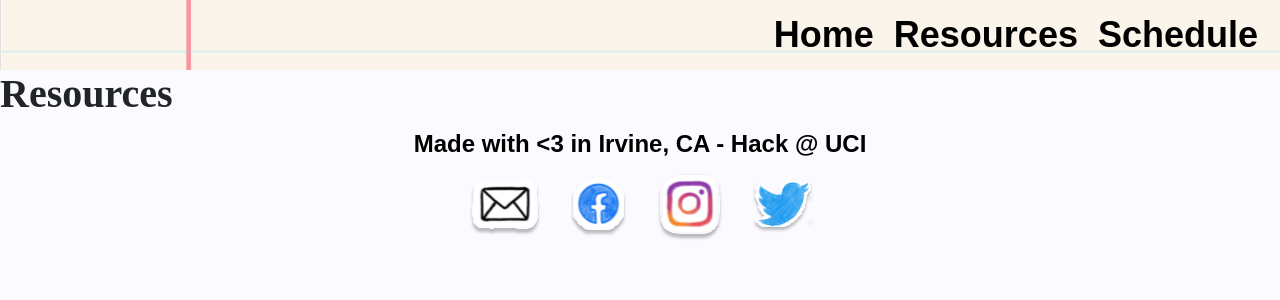
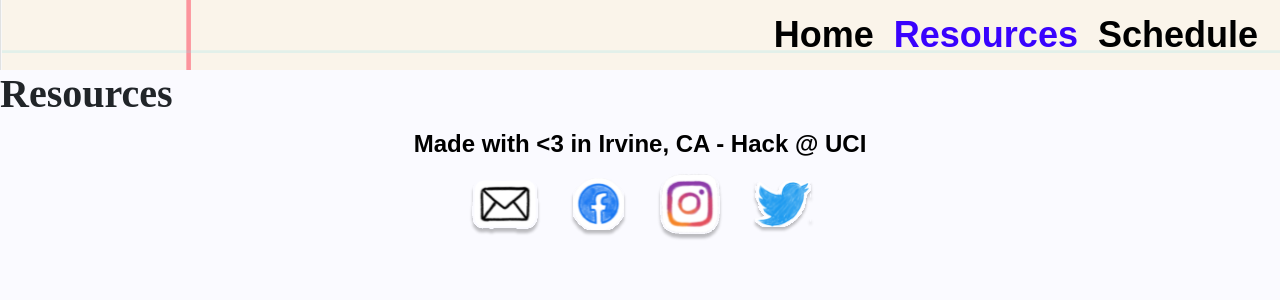
Before and after one commit to HackAtUCI/zothacks-site-2023, a Next.js app in the folder apps/site/: page /resources in a window 1280 px wide. Shown: the top 300 px of the page. Built offline with nearby package versions, Linux system fonts and the light colour scheme; a web font is replaced by a local one.

Commit message:
feat: active page link has corresponding color

```diff
--- a/apps/site/src/app/layout.tsx
+++ b/apps/site/src/app/layout.tsx
@@ -1,8 +1,10 @@
-import NavBar from "@/components/NavBar/NavBar";
 import "bootstrap/dist/css/bootstrap.min.css";
 import "./globals.scss";
+
 import type { Metadata } from "next";
 import { Fuzzy_Bubbles } from "next/font/google";
+
+import NavBar from "@/components/NavBar/NavBar";
 import Footer from "@/components/Footer/Footer";
 
 const fuzzy = Fuzzy_Bubbles({ weight: "400", subsets: ["latin"] });
--- a/apps/site/src/components/NavBar/NavBar.module.scss
+++ b/apps/site/src/components/NavBar/NavBar.module.scss
@@ -14,9 +14,9 @@
 	}
 }
 
-.home,
-.resources,
-.schedule {
+.homeNotActive,
+.resourcesNotActive,
+.scheduleNotActive {
 	margin-left: 10px;
 	margin-right: 10px;
 	font-size: 36px;
@@ -25,14 +25,35 @@
 	text-decoration: none;
 }
 
-.home:hover {
+.homeNotActive:hover,
+.homeActive {
+	margin-left: 10px;
+	margin-right: 10px;
+	font-size: 36px;
+	font-weight: bold;
+	color: black;
+	text-decoration: none;
 	color: variables.$green;
 }
 
-.resources:hover {
+.resourcesNotActive:hover,
+.resourcesActive {
+	margin-left: 10px;
+	margin-right: 10px;
+	font-size: 36px;
+	font-weight: bold;
+	color: black;
+	text-decoration: none;
 	color: variables.$blue;
 }
 
-.schedule:hover {
+.scheduleNotActive:hover,
+.scheduleActive {
+	margin-left: 10px;
+	margin-right: 10px;
+	font-size: 36px;
+	font-weight: bold;
+	color: black;
+	text-decoration: none;
 	color: variables.$navbar-red;
 }
--- a/apps/site/src/components/NavBar/NavBar.tsx
+++ b/apps/site/src/components/NavBar/NavBar.tsx
@@ -1,13 +1,17 @@
 "use client";
+
+import { usePathname } from "next/navigation";
+import Link from "next/link";
 
 import Container from "react-bootstrap/Container";
 import Nav from "react-bootstrap/Nav";
 import Navbar from "react-bootstrap/Navbar";
 
 import styles from "./NavBar.module.scss";
-import Link from "next/link";
 
 export default function NavBar() {
+	const activeRoute = usePathname();
+
 	return (
 		<Navbar expand="sm" className={`bg-body-tertiary ${styles.nav}`}>
 			<Container fluid>
@@ -15,13 +19,32 @@ export default function NavBar() {
 				<Navbar.Toggle aria-controls="basic-navbar-nav" />
 				<Navbar.Collapse id="basic-navbar-nav">
 					<Nav className="ms-auto">
-						<Link href="/" className={styles.home}>
+						<Link
+							href="/"
+							className={
+								activeRoute === "/" ? styles.homeActive : styles.homeNotActive
+							}
+						>
 							Home
 						</Link>
-						<Link href="/resources" className={styles.resources}>
+						<Link
+							href="/resources"
+							className={
+								activeRoute === "/resources"
+									? styles.resourcesActive
+									: styles.resourcesNotActive
+							}
+						>
 							Resources
 						</Link>
-						<Link href="/schedule" className={styles.schedule}>
+						<Link
+							href="/schedule"
+							className={
+								activeRoute === "/schedule"
+									? styles.scheduleActive
+									: styles.scheduleNotActive
+							}
+						>
 							Schedule
 						</Link>
 					</Nav>
--- a/apps/site/src/views/Landing/Landing.tsx
+++ b/apps/site/src/views/Landing/Landing.tsx
@@ -1,5 +1,3 @@
-import NavBar from "@/components/NavBar/NavBar";
-import Footer from "@/components/Footer/Footer";
 import "./Landing.module.scss";
 
 export default function Landing() {
```
